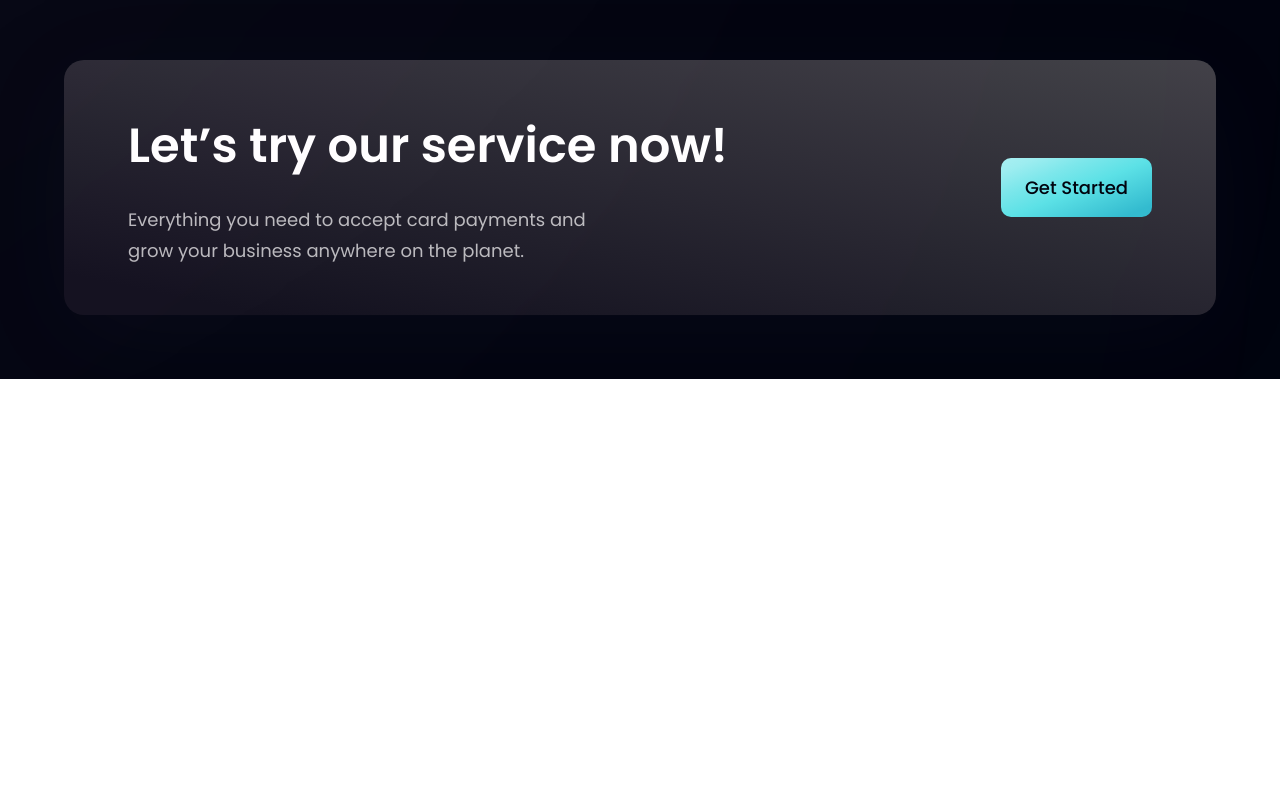
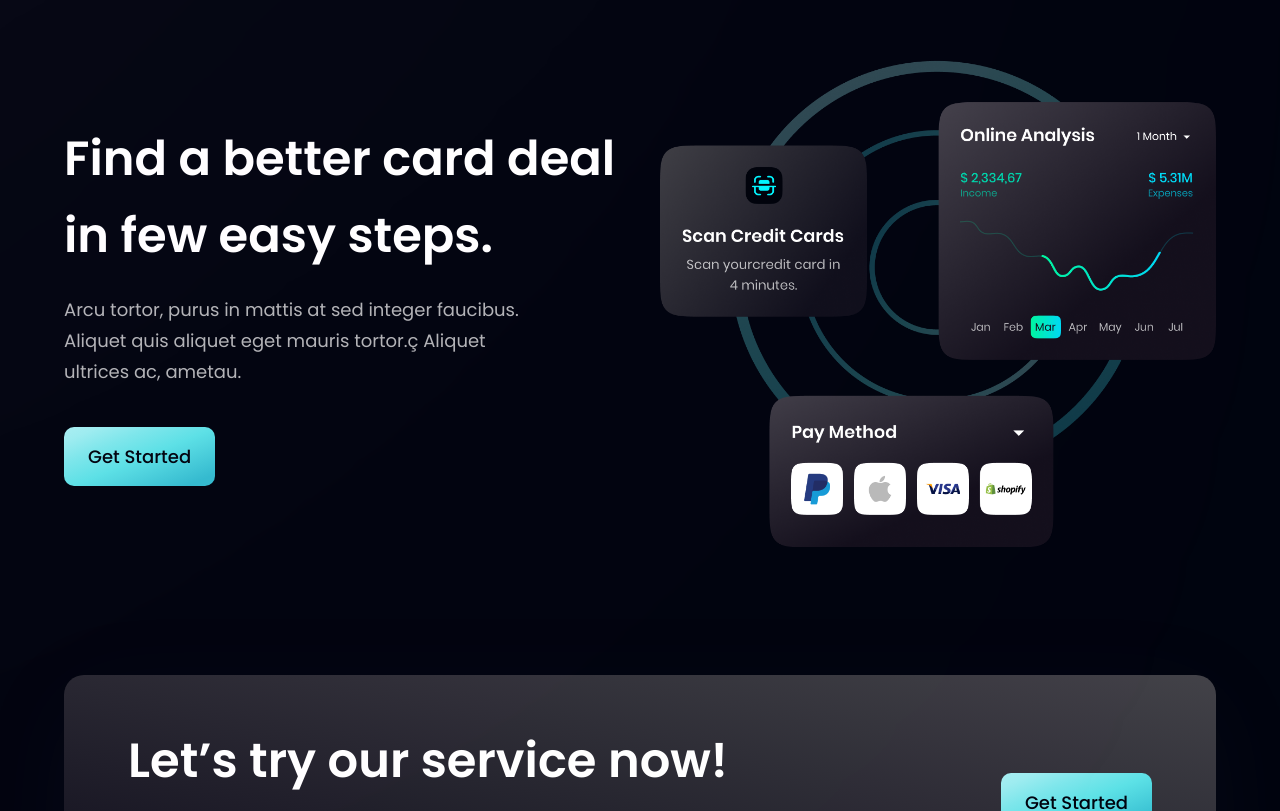
Before and after one commit to Neon-Coders/kuda, a React (Vite) app: page / in a window 1280 px wide. Shown: the part 2193-3004 px from the top of the page. Before the commit the page ends 2572 px from the top, so only its background shows below. Built offline with nearby package versions, Linux system fonts and the light colour scheme.

Commit message:
feat: CardDeal

```diff
--- a/src/components/CardDeal/CardDeal.jsx
+++ b/src/components/CardDeal/CardDeal.jsx
@@ -1,5 +1,28 @@
+import { card } from "../../assets";
+import styles, { layout } from "../../style";
+import Button from "../Button/Button";
+
 const CardDeal = () => {
-  return <div></div>;
+  return (
+    <section className={layout.section}>
+      <div className={layout.sectionInfo}>
+        <h2 className={styles.heading2}>
+          Find a better card deal <br className="sm:block hidden" /> in few easy
+          steps.
+        </h2>
+        <p className={`${styles.paragraph} max-w-[470px] mt-5`}>
+          Arcu tortor, purus in mattis at sed integer faucibus. Aliquet quis
+          aliquet eget mauris tortor.ç Aliquet ultrices ac, ametau.
+        </p>
+
+        <Button styles={`mt-10`} />
+      </div>
+
+      <div className={layout.sectionImg}>
+        <img src={card} alt="billing" className="w-[100%] h-[100%]" />
+      </div>
+    </section>
+  );
 };
 
 export default CardDeal;
```
